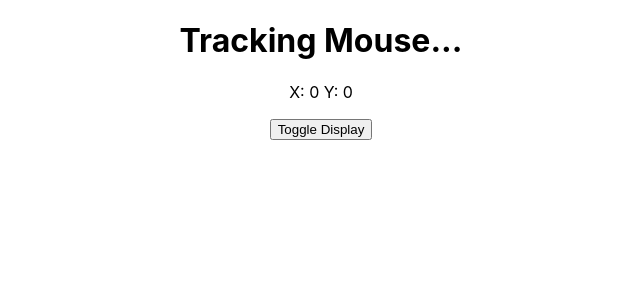
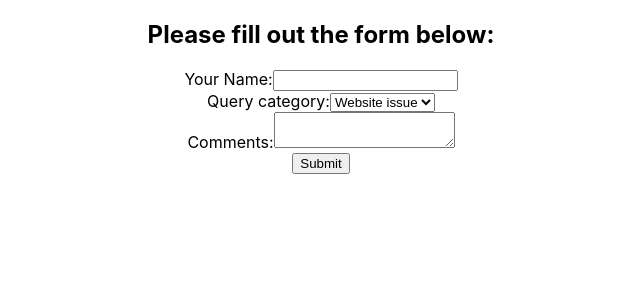
Before and after one commit to EmmaRubiH/gitpod-react-walktrough, a React (Create React App) app in the folder my-app/: page / in a window 1280 px wide. Shown: the top 300 px of the page, without its empty margins (319-959 px from the left). Built offline with nearby package versions, Linux system fonts and the light colour scheme.

Commit message:
working with forms and event handlers

```diff
--- a/my-app/src/App.js
+++ b/my-app/src/App.js
@@ -1,5 +1,6 @@
 import './App.css';
-import LifeCyclesCWU from './components/LifeCyclesCWU';
+import ControlledForm from './components/ControlledForm';
+// import LifeCyclesCWU from './components/LifeCyclesCWU';
 // import LifeCyclesCDU from './components/LifeCyclesCDU';
 // import LifeCyclesCDM from './components/LifeCyclesCDM';
 // import RenderingLists from './components/RenderingLists';
@@ -19,7 +20,8 @@
 function App() {
   return (
     <div className="App">
-      <LifeCyclesCWU />
+      <ControlledForm />
+      {/* <LifeCyclesCWU /> */}
       {/* <LifeCyclesCDU /> */}
       {/* <LifeCyclesCDM /> */}
       {/* <RenderingLists />
--- /dev/null
+++ b/my-app/src/components/ControlledForm.js
@@ -0,0 +1,59 @@
+import React, { Component } from 'react'
+
+export class ControlledForm extends Component {
+    constructor(props) {
+      super(props)
+      this.inputName = React.createRef();
+      this.inputCategory = React.createRef();
+      this.inputComments = React.createRef();
+    }
+    handleSubmit = (event) => {
+        event.preventDefault();
+        console.log(this.inputName.current.value)
+        console.log(this.inputCategory.current.value)
+        console.log(this.inputComments.current.value)
+    }
+
+  render() {
+    return (
+      <div>
+        <h2>Please fill out the form below:</h2>
+        <form onSubmit={this.handleSubmit}>
+            <div>
+                    <label htmlFor='id-name'>Your Name:</label>
+                    <input
+                        id='id-name'
+                        name='name'
+                        type="text"
+                        ref={this.inputName}
+                    />
+            </div>
+            <div>
+                <label htmlFor='id-category'>Query category:</label>
+                <select
+                    id='id-category'
+                    name='category'
+                    ref={this.inputCategory}
+                >
+                    <option value="website">Website issue</option>
+                    <option value="order">Order issue</option>
+                    <option value="general">General issue</option>
+
+                </select>
+            </div>
+            <div>
+                <label htmlFor='id-comments'>Comments:</label>
+                <textarea
+                    id='id-comments'
+                    name='comments'
+                    ref={this.inputComments}
+                />
+            </div>
+            <input type="submit" />
+        </form>
+      </div>
+    )
+  }
+}
+
+export default ControlledForm
```
